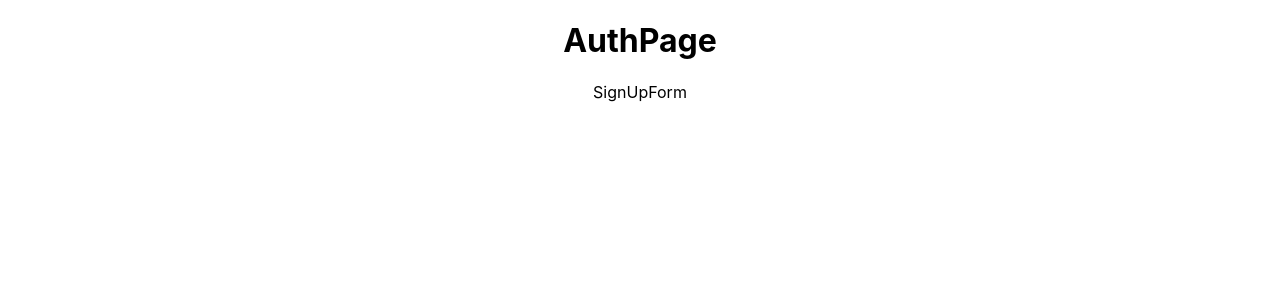
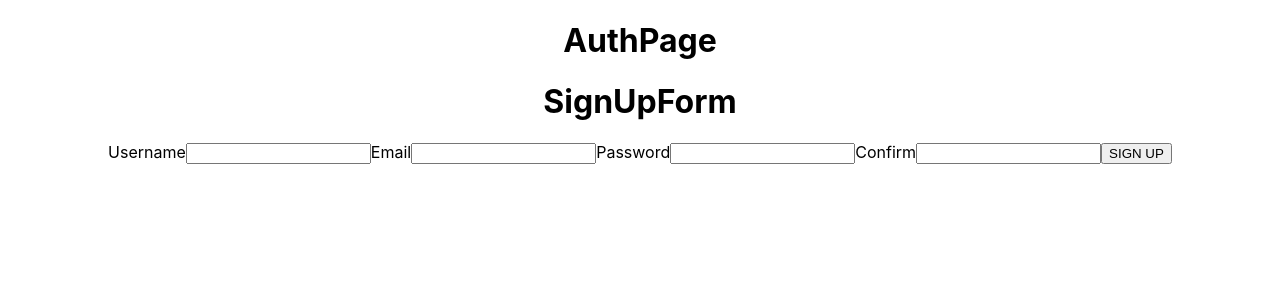
Before and after one commit to tferguson1028/PerScholas-MERN_app_base, a React (Create React App) app: page /orders/new in a window 1280 px wide. Shown: the top 300 px of the page. Built offline with nearby package versions, Linux system fonts and the light colour scheme.

Commit message:
Sign up form setup

```diff
--- a/src/components/SignUpForm.jsx
+++ b/src/components/SignUpForm.jsx
@@ -1,10 +1,55 @@
-import React, { Component } from 'react'
+import React, { Component } from 'react';
 
 export class SignUpForm extends Component
 {
-  render() {
+  state = { username: "", email: "", password: "", confirm: "", error: "" };
+
+  // handleSubmit = async (event) =>
+  // {
+  //   event.preventDefault();
+  //   try {
+  //     const formData = {...this.state};
+  //     console.log("Form Data: ", formData)
+  //     delete formData.error;
+  //     delete formData.confirm;
+  //     const user = await signUp(formData)
+  //     this.props.setUser(user);
+  //   } catch {
+  //     // An error occurred
+  //     this.setState({ error: 'Sign Up Failed - Try Again' });
+  //   }
+  // }
+
+  // You have to use an arrow function for this.setState to work. This is stupid.
+  // You can also bind manually, but I don't know how to do that.
+  handleChange = (event) =>
+  {
+    // Doing this allows us to access an object param if the names are the same.
+    this.setState({[event.target.name]: event.target.value, error: "" });
+  }
+
+  render()
+  {
+    const disable = this.state.password !== this.state.confirm;
+
     return (
-      <div>SignUpForm</div>
+      <div>
+        <h1>SignUpForm</h1>
+        <div>
+          <form autoComplete="off" onSubmit={this.handleSubmit}>
+            <label htmlFor="username">Username</label>
+            <input type="text" name="username" id="username" value={this.state.username} onChange={this.handleChange} required/>
+            <label htmlFor='email'>Email</label>
+            <input type="email" name="email" value={this.state.email} onChange={this.handleChange} required />
+            <label htmlFor='password'>Password</label>
+            <input type="password" name="password" value={this.state.password} onChange={this.handleChange} required />
+            <label htmlFor='confirm'>Confirm</label>
+            <input type="password" name="confirm" value={this.state.confirm} onChange={this.handleChange} required />
+            <button type="submit" disabled={disable}>SIGN UP</button>
+          </form>
+        </div>
+        <p className="error-message">&nbsp;{this.state.error}</p>
+      </div>
     )
   }
 }
```
